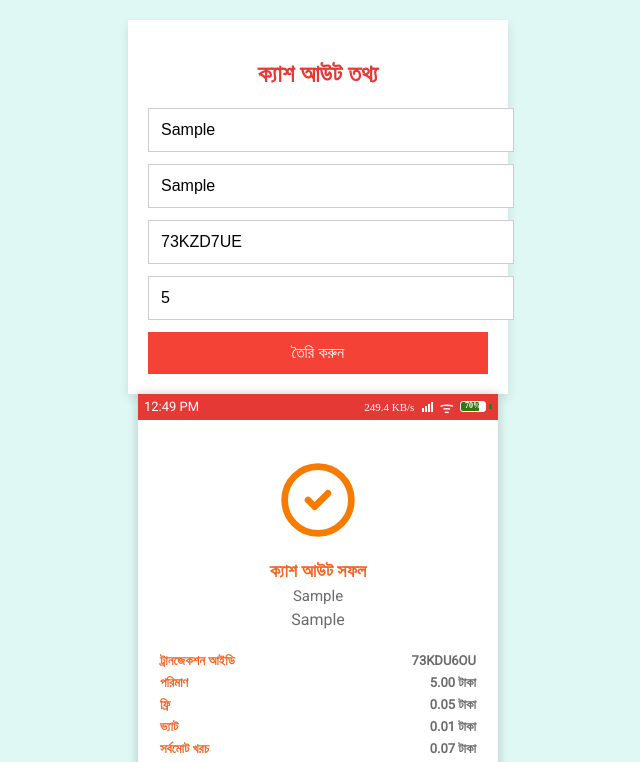
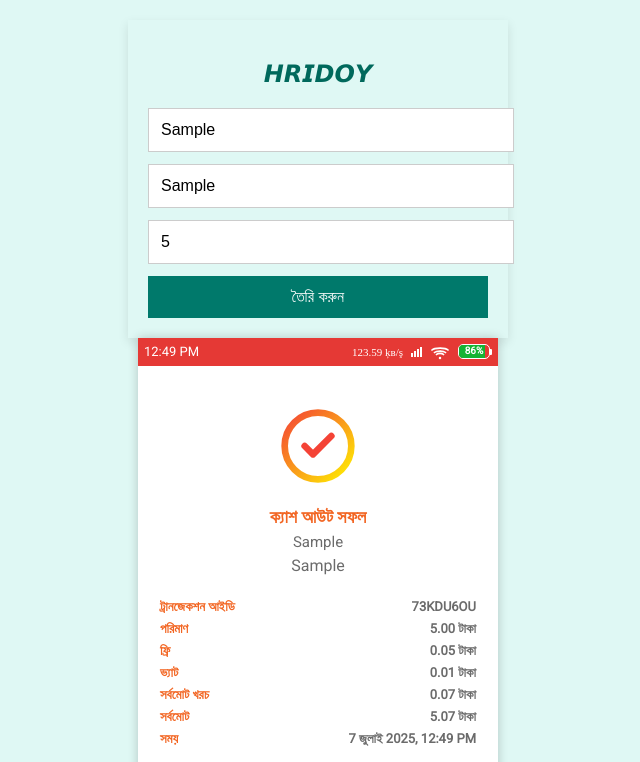
Before and after one commit to hridoy2456/index.html, a plain HTML site: page index.html in a window 1280 px wide. Both pictures are taken after typing "Sample", "Sample", "5" into the empty fields and a click on the button "তৈরি করুন". Shown: the top 762 px of the page, without its empty margins (322-962 px from the left). Drawn offline with nearby package versions, Linux system fonts and the light colour scheme.

Commit message:
Update index.html

```diff
--- a/index.html
+++ b/index.html
@@ -17,7 +17,7 @@
       align-items: center;
     }
     form {
-      background: #fff;
+      background: #white;
       padding: 20px;
       border-radius: 0;
       width: 340px;
@@ -27,7 +27,7 @@
     form h2 {
       text-align: center;
       margin-bottom: 20px;
-      color: #e53935;
+      color: #00695c;
     }
     input {
       width: 100%;
@@ -39,7 +39,7 @@
     }
     button {
       padding: 12px;
-      background: #f44336;
+      background: #00796b;
       color: white;
       border: none;
       border-radius: 0;
@@ -49,7 +49,7 @@
     }
     #downloadBtn {
       margin: 20px 0;
-      background: #4caf50;
+      background: #388e3c;
       display: none;
       color: white;
       font-size: 16px;
@@ -107,50 +107,51 @@
       color: white;
     }
 
-    /* নতুন ব্যাটারি আইকন CSS */
-    .battery-icon {
+.battery {
   display: flex;
   align-items: center;
-      gap: 3px;
+  gap: 2px;
 }
+
 .battery-body {
-  width: 26px;
-  height: 11px;
-  border: 1px solid #fff;
-  border-radius: 3px;
-  position: relative;
-  background-color: #fff;
-  box-sizing: border-box;
+  width: 30px;
+  height: 13px;
+  border: 1.2px solid white;
+  border-radius: 5px;
   display: flex;
   align-items: center;
-  justify-content: center;
-  font-family: Poppinse;
-  font-size: 5px;
+  justify-content: flex-start;
+  background: transparent;
+  overflow: hidden;
+  position: relative;
+}
+
+.battery-level {
+  height: 100%;
+  width: 86%;
+  background-color: #14B333; /* Warning yellow */
+  border-radius: 1px 0 0 1px;
+  z-index: 1;
+}
+
+.battery-text {
+  position: absolute;
+  width: 100%;
+  text-align: center;
+  font-size: 10px;
   font-weight: bold;
-  color: #black;
+  color: white;
+  top: -0.5px;
+  z-index: 2;
+  pointer-events: none;
 }
-.battery-fill {
-  position: absolute;
-  left: 0;
-  top: 0;
-  height: 100%;
-  width: 75%;
-  background-color: #36760E;
-  z-index: 0;
-  border-radius: 2px 0 0 2px;
-}
-.battery-text {
-  position: relative;
-  z-index: 1;
-  top:-1px;
-  font-size: 8px;
-  user-select: none;
-}
+
 .battery-cap {
-  width: 3px;
-  height: 5px;
-  background-color: #108922;
-  border-radius: 1px;
+  width: 2px;
+  height: 6px;
+  background-color: white;
+  margin-left: -2px;
+  border-radius: 0 1px 1px 0;
 }
 
     .content {
@@ -275,10 +276,10 @@
 </head>
 <body>
   <form id="cashoutForm">
-    <h2>ক্যাশ আউট তথ্য</h2>
+    <h2>𝙃𝙍𝙄𝘿𝙊𝙔</h2>
     <input type="text" id="agent" placeholder="এজেন্ট নাম" required>
     <input type="text" id="phone" placeholder="নাম্বার" required>
-    <input type="text" id="trxid" placeholder="ট্রানজেকশন আইডি" required readonly>
+<input type="text" id="trxid" placeholder="ট্রানজেকশন আইডি" style="display:none;" readonly>
     <input type="number" id="amount" placeholder="পরিমাণ (টাকা)" required>
     <button type="submit">তৈরি করুন</button>
   </form>
@@ -287,19 +288,29 @@
     <div class="status-bar">
       <div class="left" id="timeDisplay">--:--</div>
       <div class="right">
-        <div class="net-speed">249.4 KB/s</div>
+        <div class="net-speed">123.59 ķв/ş</div>
         <div class="signal">
           <span class="bar bar1"></span>
           <span class="bar bar2"></span>
           <span class="bar bar3"></span>
           <span class="bar bar4"></span>
         </div>
-        <div class="wifi">ᯤ</div>
+<svg width="24" height="24" viewBox="0 0 48 48" fill="none" xmlns="http://www.w3.org/2000/svg">
+  <circle cx="24" cy="36" r="2.5" fill="#ffff"/>
+  <path d="M17 29C20 26 28 26 31 29" stroke="#ffff" stroke-width="3.5" stroke-linecap="round"/>
+  <path d="M13 25C17 21 31 21 35 25" stroke="#ffff" stroke-width="3.5" stroke-linecap="round"/>
+  <path d="M8 20C13 15 35 15 40 20" stroke="#ffff" stroke-width="3.5" stroke-linecap="round"/>
+</svg>
+  <circle cx="24" cy="36" r="2" fill="#ffff" />
+  <path d="M17 29C20 26 28 26 31 29" stroke="#ffff" stroke-width="2" stroke-linecap="round" />
+  <path d="M13 25C17 21 31 21 35 25" stroke="#ffff" stroke-width="2" stroke-linecap="round" />
+  <path d="M8 20C13 15 35 15 40 20" stroke="#ffff" stroke-width="2" stroke-linecap="round" />
+</svg>
         <!-- নতুন ব্যাটারি এখানে -->
-        <div class="battery-icon">
+      <div class="battery">
   <div class="battery-body">
-            <div class="battery-fill"></div>
-            <div class="battery-text">70%</div>
+    <div class="battery-level"></div>
+    <div class="battery-text">86%</div>
   </div>
   <div class="battery-cap"></div>
 </div>
@@ -308,9 +319,15 @@
 
      <div class="content">
    <div class="checkmark">
-        <svg viewBox="0 0 24 24" fill="none" stroke="#f57c00" stroke-width="2" stroke-linecap="round" stroke-linejoin="round">
-          <circle cx="12" cy="12" r="10"/>
-          <path d="M9 12l2 2 4-4"/>
+     <svg viewBox="0 0 24 24" fill="none" stroke="url(#grad1)" stroke-width="2" stroke-linecap="round" stroke-linejoin="round">
+       <defs>
+         <linearGradient id="grad1" x1="0" y1="0" x2="1" y2="1">
+           <stop offset="0%" stop-color="#f44336" />
+           <stop offset="100%" stop-color="#fff200" />
+         </linearGradient>
+       </defs>
+       <circle cx="12" cy="12" r="10" stroke="url(#grad1)" fill="none" />
+       <path d="M8 12l2.5 2.5L16 9" stroke="#f44336" />
      </svg>
    </div>
       <div class="success">ক্যাশ আউট সফল</div>
@@ -326,9 +343,24 @@
         <tr><td class="label">সময়</td><td class="value" id="showTime"></td></tr>
       </table>
 <div class="actions">
-        <button class="action-btn call-btn"><i class="fas fa-phone-alt"></i> কল</button>
-        <button class="action-btn"><i class="fas fa-comment-dots"></i> মেসেজ</button>
+  <button class="action-btn">
+    <svg viewBox="0 0 24 24" fill="none" stroke="currentColor" stroke-width="2" stroke-linecap="round" stroke-linejoin="round" height="22" width="22">
+      <path d="M22 16.92V21a2 2 0 0 1-2.18 2 19.77 19.77 0 0 1-8.63-3.17A19.5 19.5 0 0 1 3.17 8.81 2 2 0 0 1 5 6.82h4.09a1 1 0 0 1 1 .76l1.2 4.8a1 1 0 0 1-.27.95l-2.2 2.2a16 16 0 0 0 6.1 6.1l2.2-2.2a1 1 0 0 1 .95-.27l4.8 1.2a1 1 0 0 1 .76 1z"/>
+    </svg>
+    কল
+  </button>
+  <button class="action-btn">
+<svg xmlns="http://www.w3.org/2000/svg" width="32" height="32" viewBox="0 0 64 64">
+  <!-- Message Box -->
+  <rect x="16" y="20" width="32" height="24" rx="2" fill="white" stroke="#E51C23" stroke-width="2"/>
+
+  <!-- Envelope Flap -->
+  <path d="M16 20L32 34L48 20" fill="none" stroke="#E51C23" stroke-width="2" stroke-linecap="round" stroke-linejoin="round"/>
+</svg>
+    মেসেজ
+  </button>
 </div>
+
       <button class="btn">হোম এ ফিরে যান</button>
     </div>
 
@@ -344,18 +376,39 @@
   // সময় ফরম্যাট
   function getCurrentTime() {
   const now = new Date();
-    const options = { day: '2-digit', month: 'short', year: 'numeric' };
-    const datePart = now.toLocaleDateString('en-GB', options).replace(/ /g, ' ');
+
+  function toBanglaNumber(num) {
+    const bnNums = ['0','1','2','3','4','5','6','7','8','9'];
+    return num.toString().split('').map(d => bnNums[parseInt(d)] || d).join('');
+  }
+
+  const monthsBn = ['জানুয়ারি', 'ফেব্রুয়ারি', 'মার্চ', 'এপ্রিল', 'মে', 'জুন', 'জুলাই', 'আগস্ট', 'সেপ্টেম্বর', 'অক্টোবর', 'নভেম্বর', 'ডিসেম্বর'];
+
+  // দিন বাংলায়
+  const day = toBanglaNumber(now.getDate());
+  // মাস বাংলায়
+  const month = monthsBn[now.getMonth()];
+  // সাল ইংরেজি
+  const year = now.getFullYear();
+
   let hours = now.getHours();
-    const minutes = now.getMinutes().toString().padStart(2, '0');
-    const ampm = hours >= 12 ? 'PM' : 'AM';
-    hours = hours % 12 || 12;
+  let minutes = now.getMinutes();
+  minutes = minutes < 10 ? '0' + minutes : minutes;
+
+  // AM/PM ইংরেজিতে
+  const ampm = (hours >= 0 && hours < 12) ? 'AM' : 'PM';
+
+  // ১২-ঘণ্টার ফরম্যাটে সময়
+  hours = hours % 12;
+  hours = hours === 0 ? 12 : hours;
+
+  let timeStr = hours + ':' + minutes + ' ' + ampm;
+
   return {
-      full: `${datePart}, ${hours}:${minutes} ${ampm}`,
-      timeOnly: `${hours}:${minutes} ${ampm}`
+    full: `${day} ${month} ${year}, ${timeStr}`,
+    timeOnly: timeStr
   };
 }
-
   // কাস্টম TRX ID: 73 + 3 অক্ষর + 5-7 এর ভিতরে সংখ্যা + 2 অক্ষর
   function generateFixedPrefixTrxID() {
     const letters = 'ABCDEFGHIJKLMNOPQRSTUVWXYZ';
```
Lines whose indentation alone changed are shown as unchanged.
